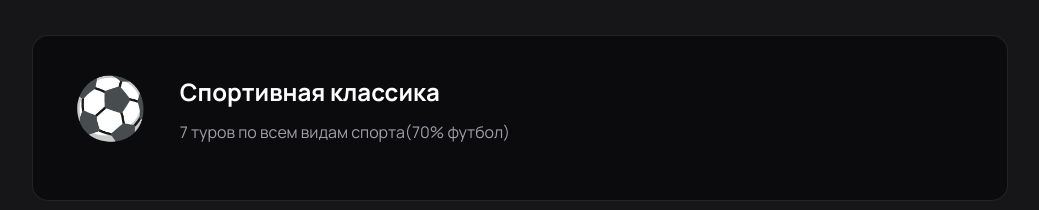
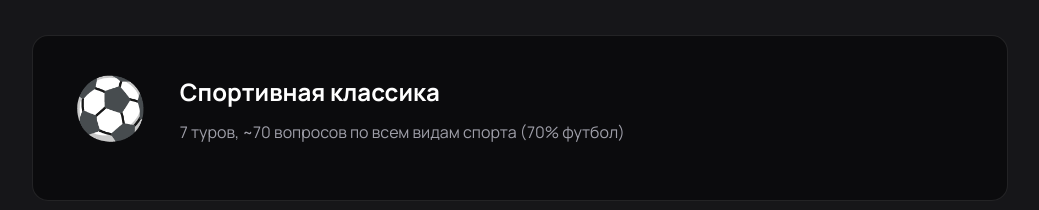
Before and after one commit to Danigucci/offside, a plain HTML site: page index.html in a window 1280 px wide. Shown: the part 1580-1790 px from the top of the page, without its empty margins (120-1159 px from the left). Drawn offline with nearby package versions, Linux system fonts and the light colour scheme.

Commit message:
Add question count to format description

```diff
--- a/index.html
+++ b/index.html
@@ -281,7 +281,7 @@ games: [
     }
 ],
 formats: [
-    { icon: "⚽", title: "Спортивная классика", desc: "7 туров по всем видам спорта(70% футбол)", showDetails: true,
+    { icon: "⚽", title: "Спортивная классика", desc: "7 туров, ~70 вопросов по всем видам спорта (70% футбол)", showDetails: true,
 fullDesc: `<strong>Формат «Спортивная классика»</strong><br><br>Игра состоит из <strong>7 туров</strong>:<br><br>• Тур 1 — Разминка<br>• Тур 2 — Правда или ложь<br>• Тур 3 — Музыкальный<br>• Тур 4 — ЧМ <br>• Тур 5 — Картинки <br>• Тур 6 — 3 факта<br>• Тур 7 — Блиц<br><br><span class="text-accent">Максимум 10 человек в команде</span>` }
 ],
 rating: [
```
